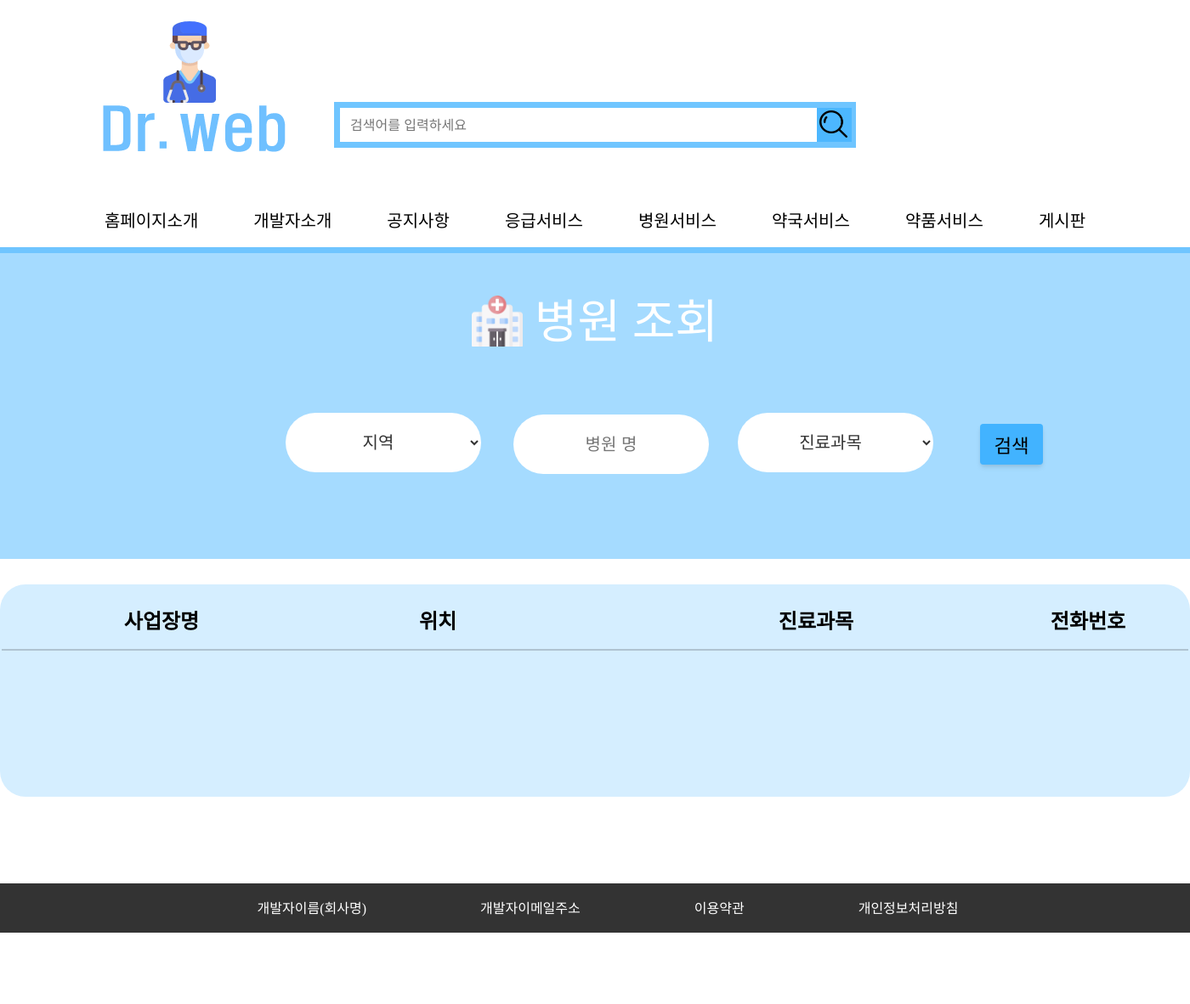
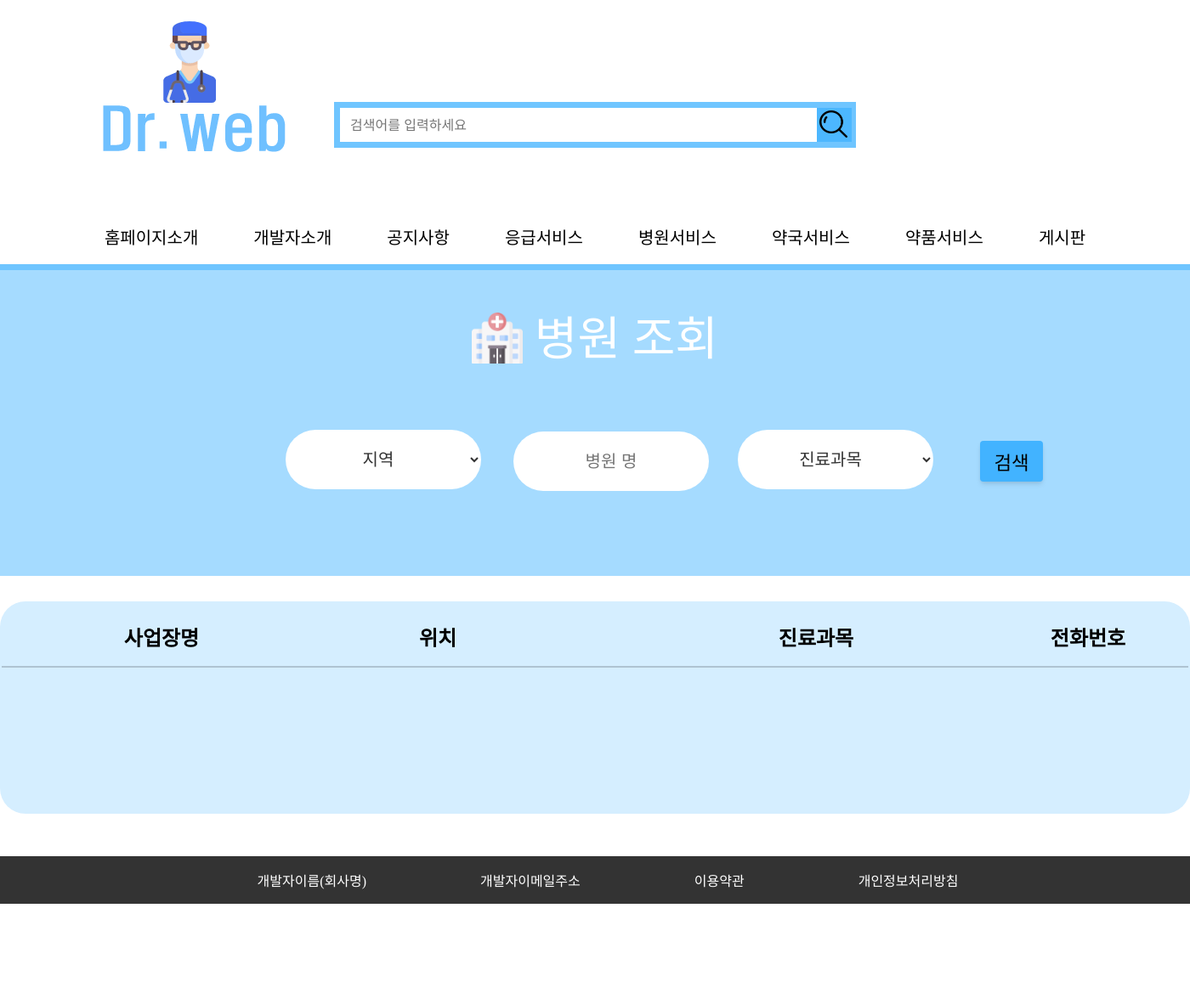
Before and after one commit to I00jey/Dr.web, a Flask app: page /hos.html in a window 1400 px wide. Shown: the whole page at 85% size. After the commit the page ends 1064 px from the top, so only its background shows below. Run offline with Flask 3, Linux system fonts and the light colour scheme; lists and menus that the app fills with data are empty.

Commit message:
푸터 이미지 수정

```diff
--- a/static/css/drugstorestyle.css
+++ b/static/css/drugstorestyle.css
@@ -108,10 +108,11 @@
   background-size: 80% 80%;
   background-position: 3px 3px;
 }
+
 #content {
   margin: 0px auto;
   height: 100%;
-  min-height: 100vh;
+  max-height: 100%;
   width: 100%;
   padding: auto;
   position: relative;
--- a/static/css/hosstyle.css
+++ b/static/css/hosstyle.css
@@ -12,11 +12,14 @@
 /*홈페이지 전체 코드 부분*/
 body {
   background-color: #ffffff;
+  display: flex;
+  flex-direction: column;
 }
+
 #all_content {
-  height: auto;
-  min-height: 100%;
-  padding-bottom: 26px;
+  flex: 1;
+  display: flex;
+  flex-direction: column;
 }
 /*홈페이지의 맨 윗부분 코드 시작*/
 #main_header {
@@ -109,9 +112,10 @@
   background-position: 3px 3px;
 }
 #content {
+  flex: 1;
   margin: 0px auto;
   height: 100%;
-  min-height: 100vh;
+  max-height: 100%;
   width: 100%;
   padding: auto;
   position: relative;
@@ -338,14 +342,8 @@
   clear: both;
   background-color: #333333;
   color: white;
-  width: 100%;
   text-align: center;
-  height: 26px;
-  position: relative;
   padding: 1em 0px;
-  left: 0;
-  bottom: 0;
-  transform: translateY(-100%);
 }
 
 .bottom {
--- a/templates/hos.html
+++ b/templates/hos.html
@@ -216,6 +216,7 @@
         </div>
       </div>
     </div>
+  </div>
   <!--여기까지 홈페이지 맨아래 코드-->
 
   <script>
```
Also changed, not shown: static/css/emerstyle.css (+6 -3 lines). Lines whose indentation alone changed are shown as unchanged.
